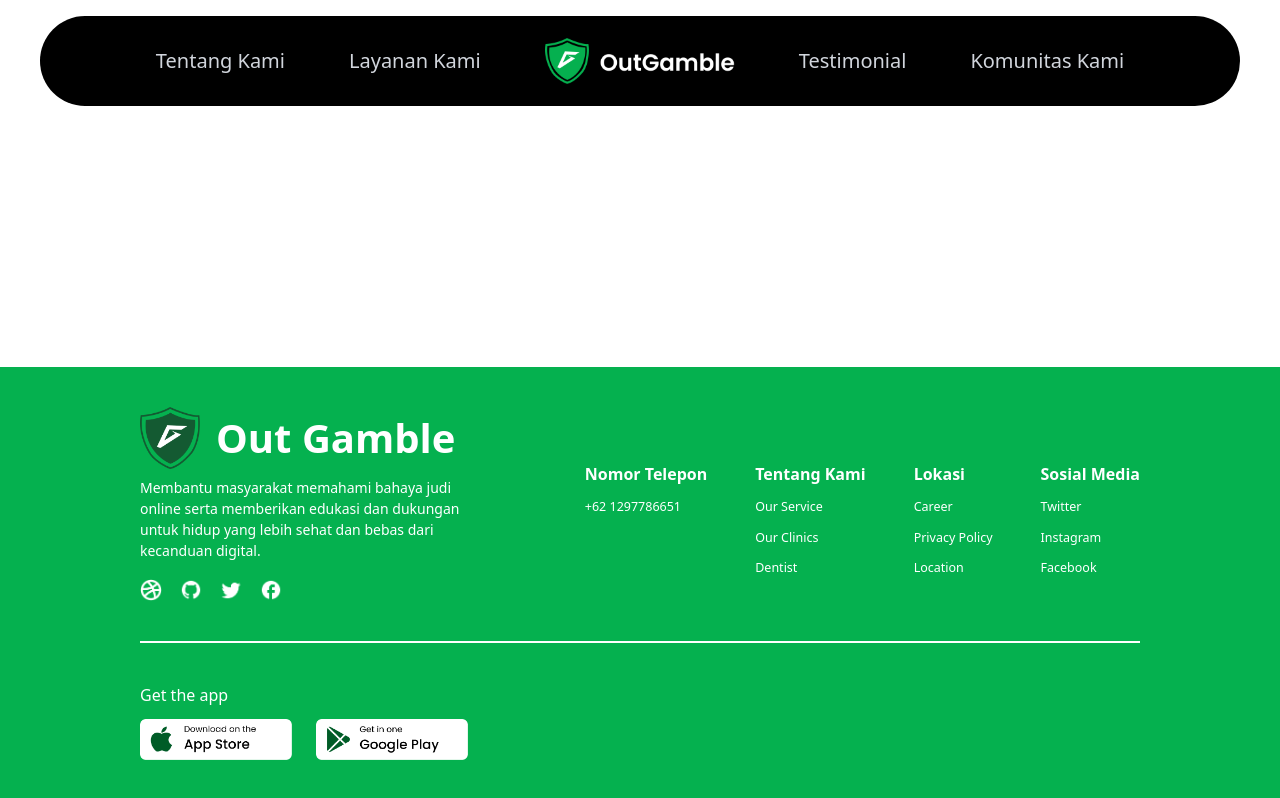
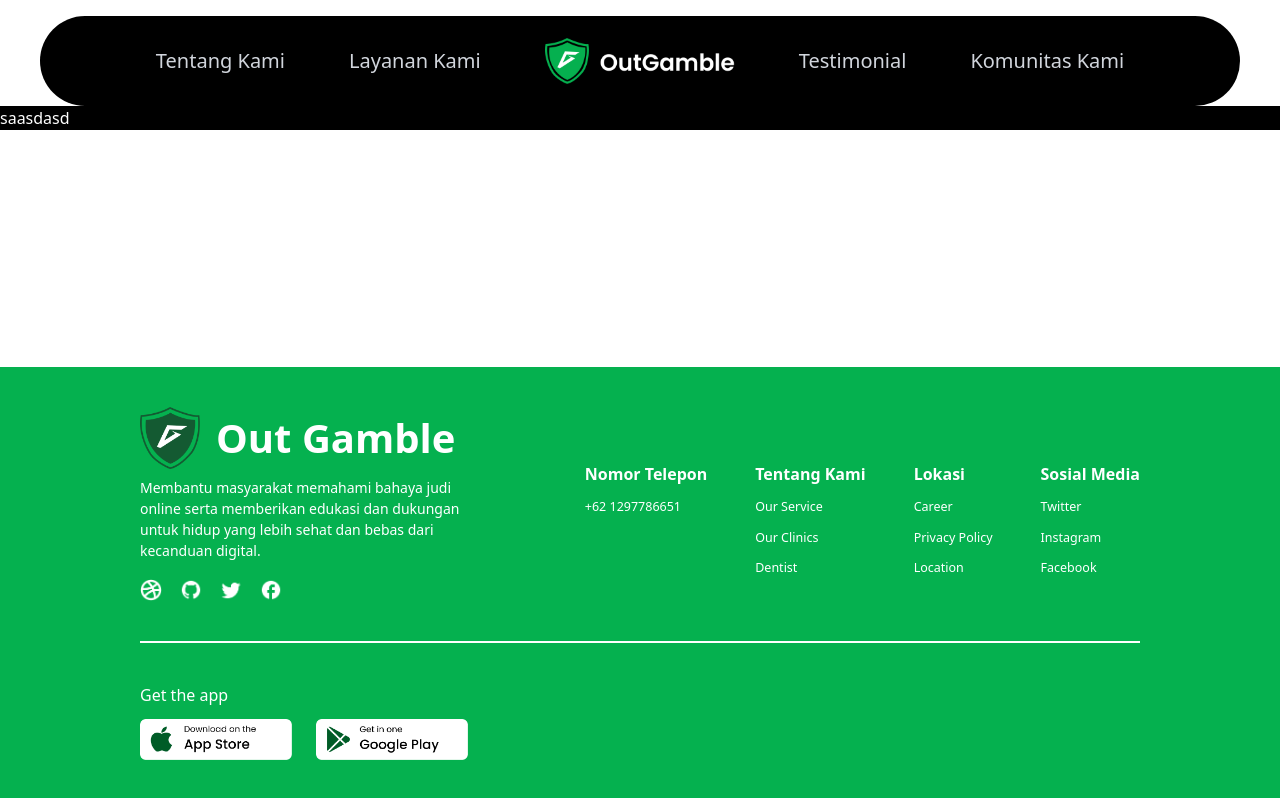
Before and after one commit to HidayahMF/OutGamble, a React (Vite) app in the folder frontend/: page /komunitas in a window 1280 px wide. Built offline with nearby package versions, Linux system fonts and the light colour scheme.

Commit message:
update Navbar

```diff
--- a/frontend/src/App.jsx
+++ b/frontend/src/App.jsx
@@ -15,6 +15,7 @@
 import Footer from "./components/Footer.jsx";
 import Pertanyaan from "./sections/Pertanyaan.jsx";
 import OutGambleBot from "./pages/OutGambleBot.jsx";
+import Community from "./pages/Community.jsx";
 
 const App = () => {
   const location = useLocation();
@@ -40,6 +41,7 @@
           <Route path="/educationvid" element={<EducationVid />} />
           <Route path="/pertanyaan" element={<Pertanyaan />} />
           <Route path="/OutGambleBot" element={<OutGambleBot />} />
+          <Route path="/komunitas" element={<Community />} />
         </Routes>
       </div>
 
--- a/frontend/src/index.css
+++ b/frontend/src/index.css
@@ -9,6 +9,11 @@
 *::-webkit-scrollbar {
     display: none;
 }
+
+html {
+  scroll-behavior: smooth;
+}
+
 
 @font-face {
     font-family: 'medium';
--- /dev/null
+++ b/frontend/src/pages/Community.jsx
@@ -0,0 +1,11 @@
+import React from "react";
+
+const Community = () => {
+  return (
+    <section className="bg-black  ">
+      <div>saasdasd</div>
+    </section>
+  );
+};
+
+export default Community;
--- a/frontend/src/sections/Chatbot.jsx
+++ b/frontend/src/sections/Chatbot.jsx
@@ -29,7 +29,7 @@
 
         <Link
           to="/OutGambleBot"
-          className="bg-gradient-to-br from-[#005625] to-[#05B14F] text-white font-semibold px-8 py-4 rounded-full text-[18px] w-fit hover:scale-105 transition-transform duration-300"
+          className="bg-linear-to-br from-[#005625] to-[#05B14F] text-white font-semibold px-8 py-4 rounded-full text-[18px] w-fit hover:scale-105 transition-transform duration-300"
         >
           Chat Sekarang
         </Link>
--- a/frontend/src/sections/CommunitySection.jsx
+++ b/frontend/src/sections/CommunitySection.jsx
@@ -8,7 +8,7 @@
 
 const CommunitySection = () => {
   return (
-    <section className="bg-black py-16 w-full">
+    <section  className="bg-black py-16 w-full">
       <div className="relative overflow-hidden bg-black py-4">
         <div
           className="flex animate-scrollX font-bold text-white gap-8 justify-center items-center whitespace-nowrap"
--- a/frontend/src/sections/EducationSection.jsx
+++ b/frontend/src/sections/EducationSection.jsx
@@ -6,7 +6,7 @@
 
 const EducationSection = () => {
   return (
-    <section className="flex flex-col lg:flex-row w-full bg-black text-white items-center justify-between px-10 py-16 gap-10">
+    <section  className="flex flex-col lg:flex-row w-full bg-black text-white items-center justify-between px-10 py-16 gap-10">
       <div data-aos="fade-left" className="flex-1 flex justify-center">
         <img
           src={educationimg}
```
